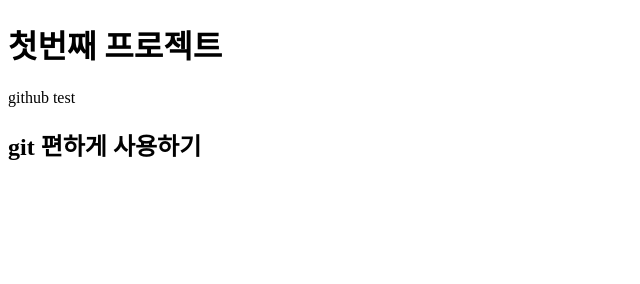
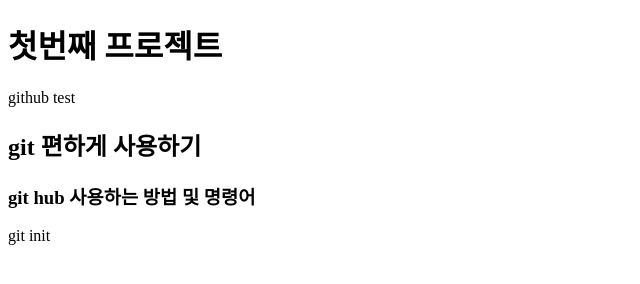
Before and after one commit to hyunwall1231/fist-tis-project, a plain HTML site: page index.html in a window 1280 px wide. Shown: the whole page, without its empty margins (0-640 px from the left). Drawn offline with Linux system fonts and the light colour scheme.

Commit message:
third commit

```diff
--- a/index.html
+++ b/index.html
@@ -11,5 +11,8 @@
     <p>github test</p>
     <h2>git 편하게 사용하기</h2>
 
+    <!--수정 내용 추가-->
+    <h3>git hub 사용하는 방법 및 명령어</h3>
+    <p>git init</p>
 </body>
 </html>
```
